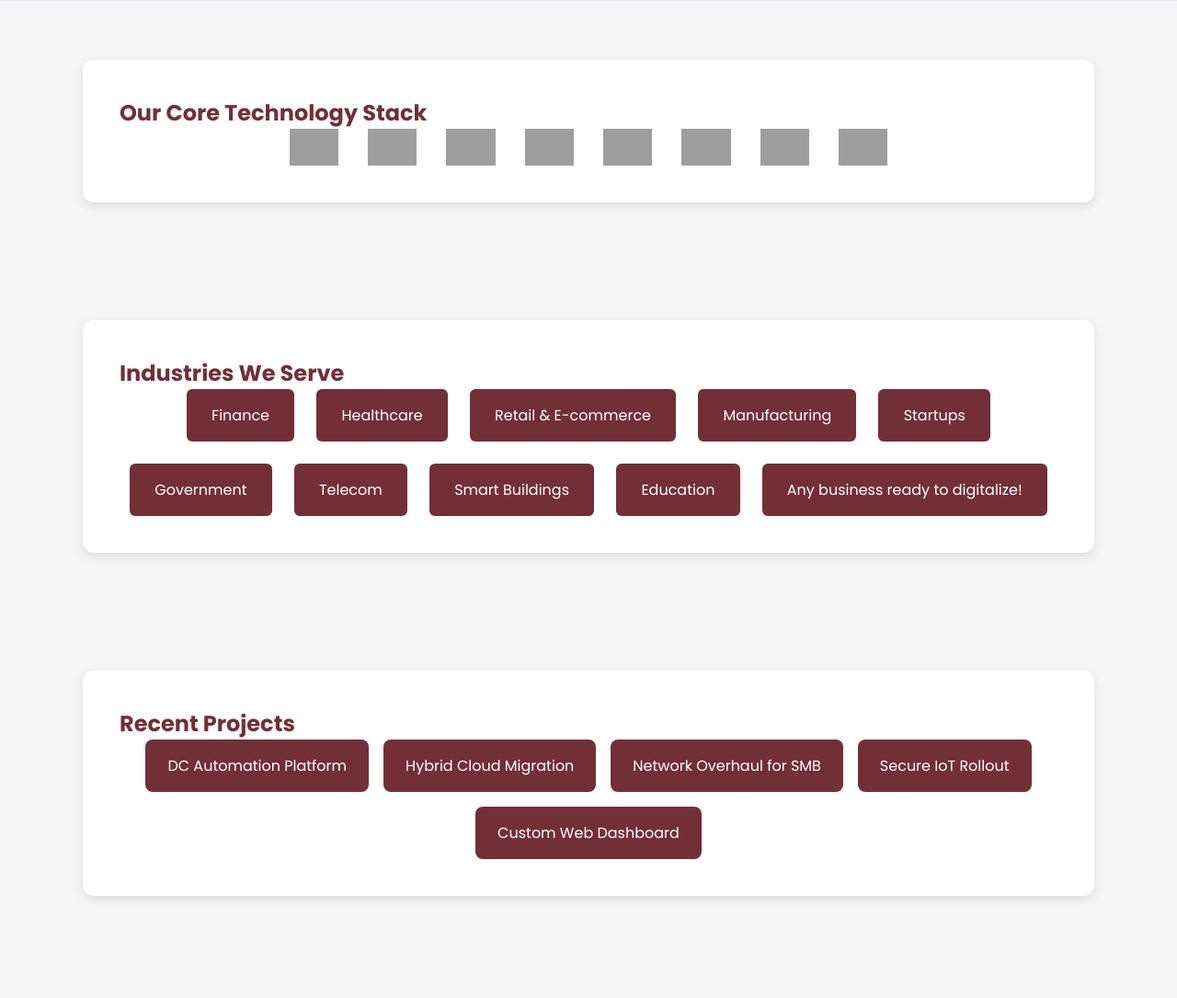
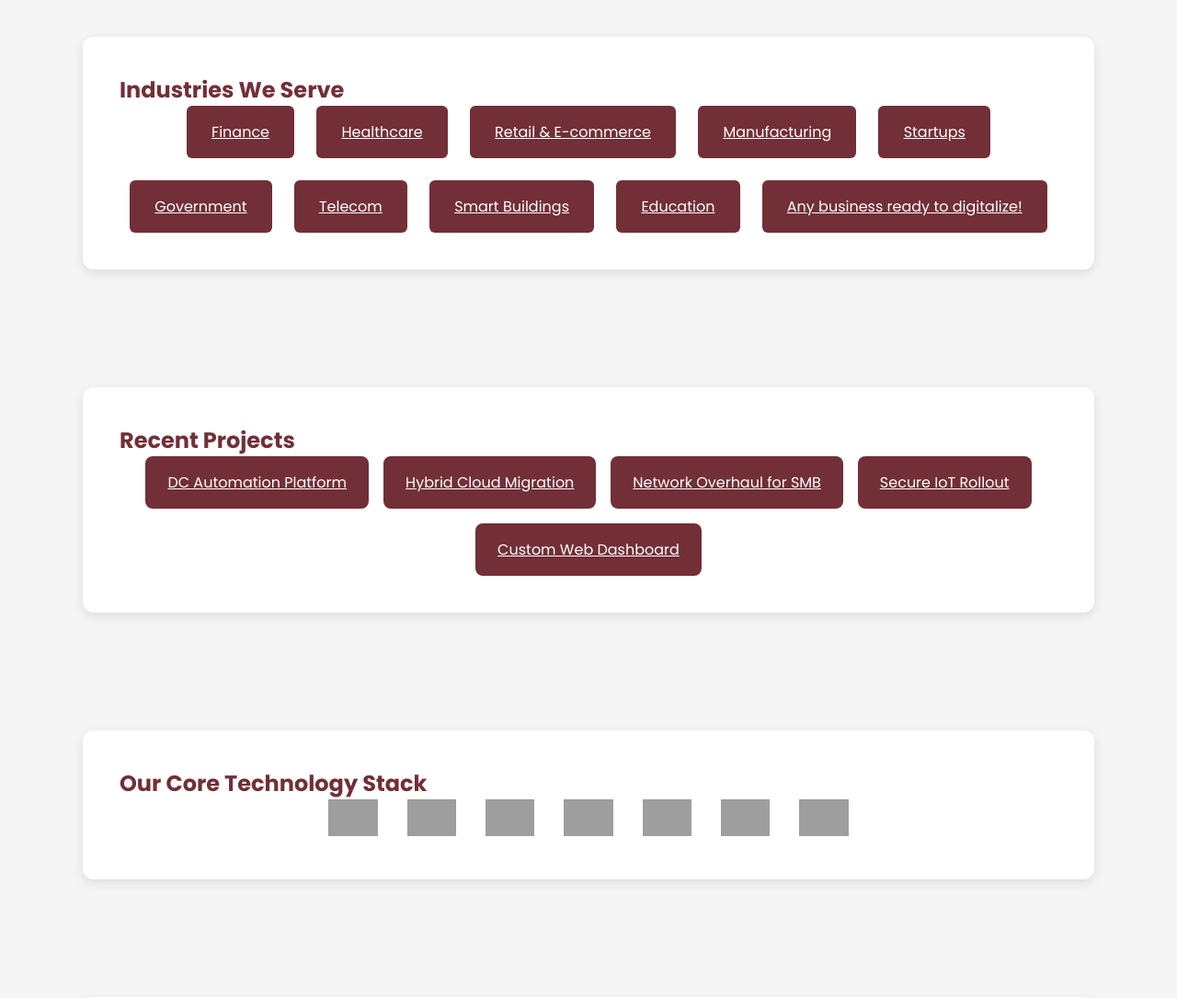
Before and after one commit to DrinAsani/hepa-website, a Flask app: page / in a window 1280 px wide. Shown: the part 3655-4740 px from the top of the page at 92% size. Run offline with Flask 3, Linux system fonts and the light colour scheme; grey boxes are pictures that could not be loaded.

Commit message:
Update index.html

```diff
--- a/hepa-website/templates/index.html
+++ b/hepa-website/templates/index.html
@@ -201,6 +201,7 @@
 </head>
 <body>
   <header>
+    <header>
   <a id="home-logo">
     <img
       src="{{ url_for('static', filename='images/hepa-logo.png') }}"
@@ -309,50 +310,54 @@
         </div>
       </div>
     </section>
-   <section id="tech-stack">
+   <!-- INDUSTRIES -->
+<section id="industries">
+  <div class="container industries-wrap">
+    <h2>Industries We Serve</h2>
+    <div class="industry-list">
+      <a href="/industries/finance"       class="industry-item">Finance</a>
+      <a href="/industries/healthcare"    class="industry-item">Healthcare</a>
+      <a href="/industries/retail-ecommerce" class="industry-item">Retail &amp; E-commerce</a>
+      <a href="/industries/manufacturing" class="industry-item">Manufacturing</a>
+      <a href="/industries/startups"      class="industry-item">Startups</a>
+      <a href="/industries/government"    class="industry-item">Government</a>
+      <a href="/industries/telecom"       class="industry-item">Telecom</a>
+      <a href="/industries/smart-buildings" class="industry-item">Smart Buildings</a>
+      <a href="/industries/education"     class="industry-item">Education</a>
+      <a href="/industries/other"         class="industry-item">Any business ready to digitalize!</a>
+    </div>
+  </div>
+</section>
+
+<!-- PROJECTS -->
+<section id="portfolio">
+  <div class="container portfolio-card">
+    <h2>Recent Projects</h2>
+    <div class="projects">
+      <a href="/projects/dc-automation-platform"      class="project-item">DC Automation Platform</a>
+      <a href="/projects/hybrid-cloud-migration"      class="project-item">Hybrid Cloud Migration</a>
+      <a href="/projects/network-overhaul-smb"        class="project-item">Network Overhaul for SMB</a>
+      <a href="/projects/secure-iot-rollout"          class="project-item">Secure IoT Rollout</a>
+      <a href="/projects/custom-web-dashboard"        class="project-item">Custom Web Dashboard</a>
+    </div>
+  </div>
+</section>
+
+<!-- TECH STACK -->
+<section id="tech-stack">
   <div class="container tech-wrap">
     <h2>Our Core Technology Stack</h2>
     <div class="tech-logos">
-      <img src="https://cdn.simpleicons.org/cisco/1BA0D7" class="tech-logo" alt="Cisco" title="Cisco">
-      <img src="https://svgshare.com/i/12ud.svg" class="tech-logo" alt="AWS" title="AWS">
-      <img src="https://cdn.jsdelivr.net/gh/devicons/devicon/icons/azure/azure-original.svg" class="tech-logo" alt="Azure" title="Azure">
-      <img src="https://cdn.jsdelivr.net/gh/devicons/devicon/icons/kubernetes/kubernetes-plain.svg" class="tech-logo" alt="Kubernetes" title="Kubernetes">
-      <img src="https://cdn.jsdelivr.net/gh/devicons/devicon/icons/linux/linux-original.svg" class="tech-logo" alt="Linux" title="Linux">
-      <img src="https://cdn.jsdelivr.net/gh/devicons/devicon/icons/python/python-original.svg" class="tech-logo" alt="Python" title="Python">
-      <img src="https://cdn.jsdelivr.net/gh/devicons/devicon/icons/ansible/ansible-original.svg" class="tech-logo" alt="Ansible" title="Ansible">
-      <img src="https://a0.awsstatic.com/libra-css/images/logos/aws_logo_smile_1200x630.png" class="tech-logo" alt="AWS" title="AWS" style="height:40px;">
+      <a href="/tech/cisco"><img src="https://cdn.simpleicons.org/cisco/1BA0D7" class="tech-logo" alt="Cisco" title="Cisco"></a>
+      <a href="/tech/aws"><img src="https://svgshare.com/i/12ud.svg" class="tech-logo" alt="AWS" title="AWS"></a>
+      <a href="/tech/azure"><img src="https://cdn.jsdelivr.net/gh/devicons/devicon/icons/azure/azure-original.svg" class="tech-logo" alt="Azure" title="Azure"></a>
+      <a href="/tech/kubernetes"><img src="https://cdn.jsdelivr.net/gh/devicons/devicon/icons/kubernetes/kubernetes-plain.svg" class="tech-logo" alt="Kubernetes" title="Kubernetes"></a>
+      <a href="/tech/linux"><img src="https://cdn.jsdelivr.net/gh/devicons/devicon/icons/linux/linux-original.svg" class="tech-logo" alt="Linux" title="Linux"></a>
+      <a href="/tech/python"><img src="https://cdn.jsdelivr.net/gh/devicons/devicon/icons/python/python-original.svg" class="tech-logo" alt="Python" title="Python"></a>
+      <a href="/tech/ansible"><img src="https://cdn.jsdelivr.net/gh/devicons/devicon/icons/ansible/ansible-original.svg" class="tech-logo" alt="Ansible" title="Ansible"></a>
     </div>
   </div>
 </section>
-    <section id="industries">
-      <div class="container industries-wrap">
-        <h2>Industries We Serve</h2>
-        <div class="industry-list">
-          <div class="industry-item">Finance</div>
-          <div class="industry-item">Healthcare</div>
-          <div class="industry-item">Retail & E-commerce</div>
-          <div class="industry-item">Manufacturing</div>
-          <div class="industry-item">Startups</div>
-          <div class="industry-item">Government</div>
-          <div class="industry-item">Telecom</div>
-          <div class="industry-item">Smart Buildings</div>
-          <div class="industry-item">Education</div>
-          <div class="industry-item">Any business ready to digitalize!</div>
-        </div>
-      </div>
-    </section>
-    <section id="portfolio">
-      <div class="container portfolio-card">
-        <h2>Recent Projects</h2>
-        <div class="projects">
-          <div class="project-item">DC Automation Platform</div>
-          <div class="project-item">Hybrid Cloud Migration</div>
-          <div class="project-item">Network Overhaul for SMB</div>
-          <div class="project-item">Secure IoT Rollout</div>
-          <div class="project-item">Custom Web Dashboard</div>
-        </div>
-      </div>
-    </section>
     <section id="certifications">
       <div class="container cert-wrap">
         <h2>Certifications & Awards</h2>
```
